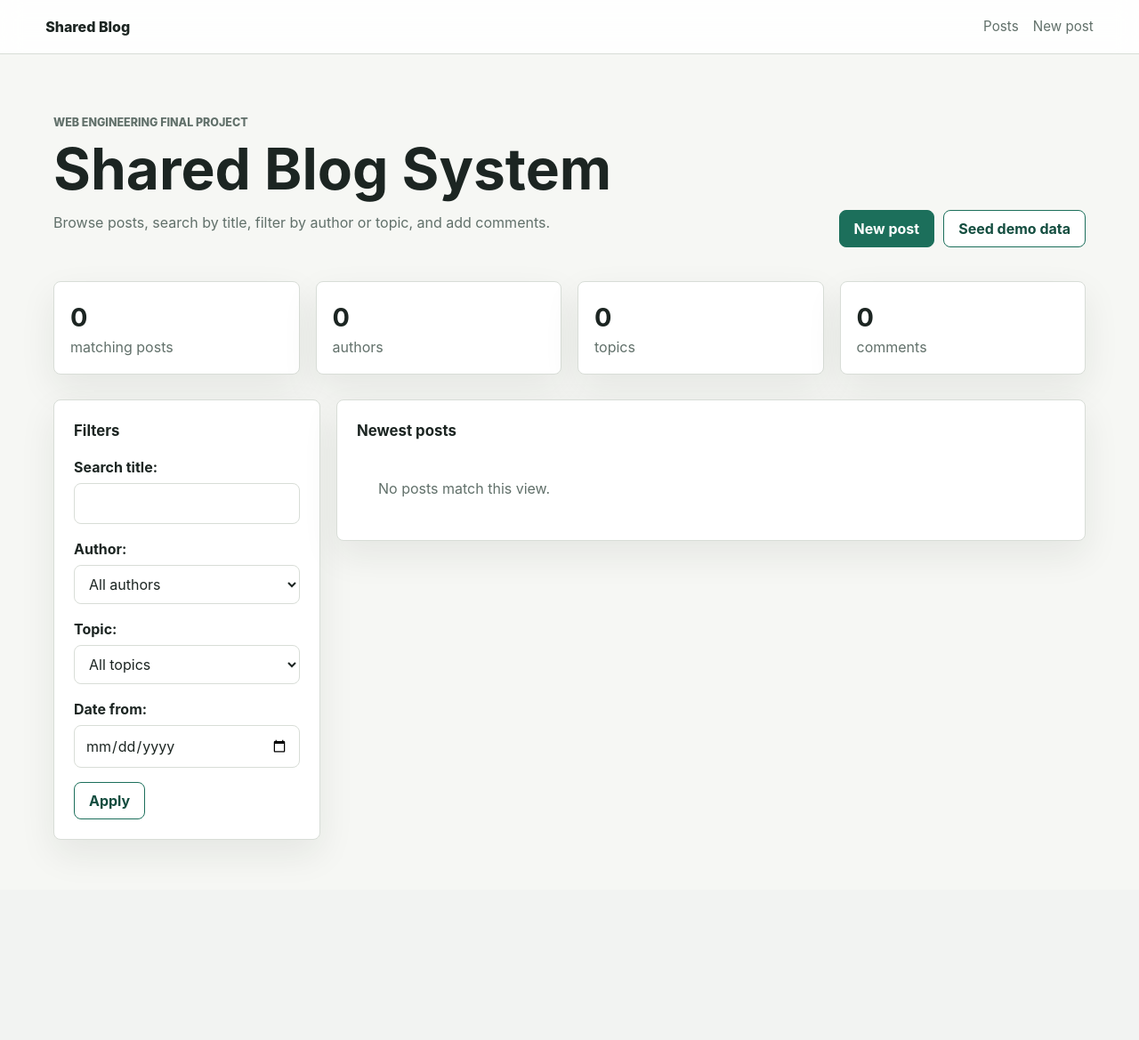
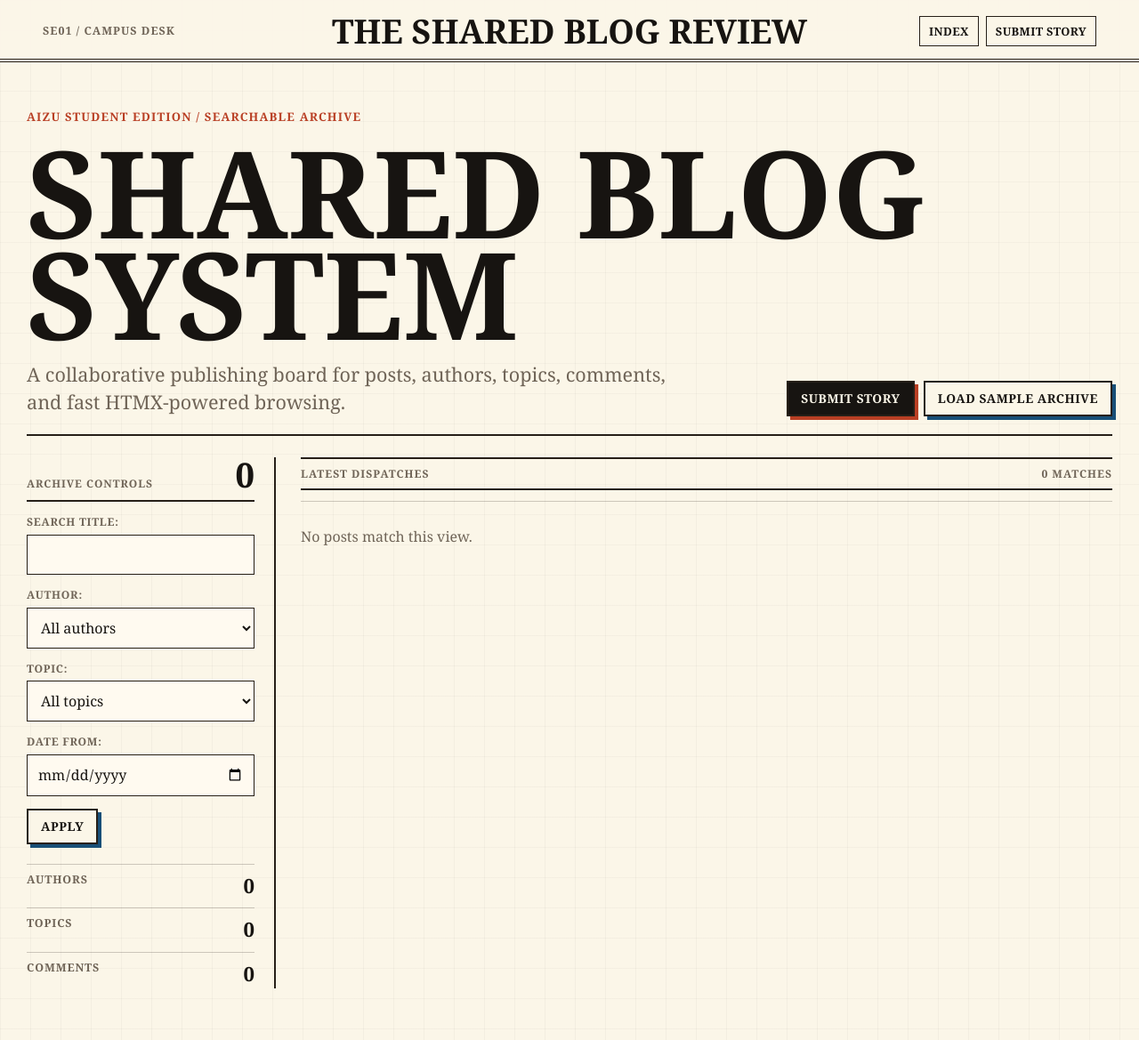
Before and after one commit to nova19q/shared-blog-system, a Django app: page / in a window 1280 px wide. Shown: the whole page at 89% size. Before the commit the page ends 944 px from the top, so only its background shows below. Run offline with Django 5.2, Linux system fonts and the light colour scheme; data that the repository does not hold is empty.

Commit message:
Redesign blog UI with editorial layout

```diff
--- a/src/blog_app/static/blog_app/styles.css
+++ b/src/blog_app/static/blog_app/styles.css
@@ -1,14 +1,15 @@
 :root {
   color-scheme: light;
-  --bg: #f6f7f4;
-  --surface: #ffffff;
-  --ink: #1c2522;
-  --muted: #61706a;
-  --line: #d8ddd7;
-  --accent: #1c6f5b;
-  --accent-dark: #134d3f;
-  --warm: #b85c38;
-  --shadow: 0 16px 40px rgba(24, 35, 31, 0.08);
+  --paper: #fbf6e8;
+  --paper-deep: #eee1c7;
+  --ink: #171411;
+  --muted: #6f6457;
+  --rule: #261f18;
+  --hairline: rgba(38, 31, 24, 0.22);
+  --oxide: #b93f24;
+  --blue: #184f78;
+  --olive: #627240;
+  --panel: #fffaf0;
 }
 
 * {
@@ -17,10 +18,14 @@
 
 body {
   margin: 0;
-  background: var(--bg);
+  background:
+    linear-gradient(90deg, rgba(38, 31, 24, 0.035) 1px, transparent 1px),
+    linear-gradient(180deg, rgba(38, 31, 24, 0.03) 1px, transparent 1px),
+    var(--paper);
+  background-size: 34px 34px;
   color: var(--ink);
-  font-family: Inter, ui-sans-serif, system-ui, -apple-system, BlinkMacSystemFont, "Segoe UI", sans-serif;
-  line-height: 1.5;
+  font-family: Georgia, "Times New Roman", serif;
+  line-height: 1.45;
 }
 
 a {
@@ -28,179 +33,203 @@ a {
 }
 
 .site-header {
-  display: flex;
+  display: grid;
+  grid-template-columns: 1fr auto 1fr;
   align-items: center;
-  justify-content: space-between;
-  gap: 24px;
-  padding: 18px clamp(18px, 4vw, 52px);
-  border-bottom: 1px solid var(--line);
-  background: rgba(255, 255, 255, 0.88);
+  gap: 18px;
+  padding: 16px clamp(16px, 4vw, 48px) 12px;
+  border-bottom: 4px double var(--rule);
+  background: rgba(251, 246, 232, 0.94);
   position: sticky;
   top: 0;
   z-index: 10;
-  backdrop-filter: blur(12px);
+}
+
+.edition-mark {
+  color: var(--muted);
+  font-size: 0.78rem;
+  font-weight: 700;
+  letter-spacing: 0.08em;
+  text-transform: uppercase;
 }
 
 .brand {
-  font-weight: 800;
+  color: var(--ink);
+  font-size: clamp(1.25rem, 3.5vw, 2.35rem);
+  font-weight: 900;
+  line-height: 1;
+  text-align: center;
   text-decoration: none;
+  text-transform: uppercase;
 }
 
 nav {
   display: flex;
-  gap: 16px;
+  justify-content: flex-end;
+  gap: 8px;
 }
 
 nav a {
-  color: var(--muted);
-  font-size: 0.95rem;
+  border: 1px solid var(--rule);
+  padding: 7px 10px;
+  background: var(--paper);
+  color: var(--ink);
+  font-size: 0.8rem;
+  font-weight: 800;
+  letter-spacing: 0.03em;
   text-decoration: none;
+  text-transform: uppercase;
 }
 
 .page {
-  width: min(1160px, calc(100% - 32px));
+  width: min(1220px, calc(100% - 28px));
   margin: 0 auto;
-  padding: 36px 0 56px;
+  padding: 24px 0 58px;
 }
 
 .messages p {
-  margin: 0 0 16px;
-  padding: 12px 14px;
-  border: 1px solid #b9dbc9;
-  background: #eef8f1;
-  border-radius: 8px;
+  margin: 0 0 18px;
+  padding: 10px 12px;
+  border-block: 2px solid var(--olive);
+  background: rgba(98, 114, 64, 0.1);
 }
 
-.hero {
-  display: flex;
-  align-items: flex-end;
-  justify-content: space-between;
-  gap: 28px;
-  padding: 32px 0 26px;
+.masthead {
+  display: grid;
+  grid-template-columns: minmax(0, 1fr) auto;
+  gap: 18px 28px;
+  align-items: end;
+  padding: 28px 0 20px;
+  border-bottom: 2px solid var(--rule);
 }
 
-.hero h1,
-.form-shell h1,
-.post-detail h1 {
+.masthead h1 {
+  grid-column: 1 / -1;
   margin: 0;
-  font-size: clamp(2rem, 6vw, 4rem);
-  line-height: 1;
+  max-width: 1050px;
+  font-size: clamp(3rem, 13vw, 8.5rem);
+  font-weight: 900;
+  letter-spacing: 0;
+  line-height: 0.84;
+  text-transform: uppercase;
 }
 
-.hero p {
+.lead {
   max-width: 720px;
+  margin: 0;
   color: var(--muted);
+  font-size: clamp(1rem, 2.4vw, 1.35rem);
 }
 
-.eyebrow {
-  margin: 0 0 10px;
-  color: var(--warm);
-  font-size: 0.78rem;
-  font-weight: 800;
-  letter-spacing: 0;
+.dateline {
+  margin: 0;
+  color: var(--oxide);
+  font-size: 0.82rem;
+  font-weight: 900;
+  letter-spacing: 0.09em;
   text-transform: uppercase;
 }
 
 .hero-actions {
   display: flex;
-  flex-wrap: wrap;
+  align-items: center;
+  justify-content: flex-end;
   gap: 10px;
 }
 
 .button,
 button {
   display: inline-flex;
+  min-height: 40px;
   align-items: center;
   justify-content: center;
-  min-height: 42px;
-  padding: 0 16px;
-  border: 1px solid var(--accent);
-  border-radius: 8px;
-  background: var(--accent);
-  color: #fff;
+  padding: 0 14px;
+  border: 2px solid var(--rule);
+  border-radius: 0;
+  background: var(--ink);
+  color: var(--paper);
   font: inherit;
-  font-weight: 700;
+  font-size: 0.86rem;
+  font-weight: 900;
+  letter-spacing: 0.04em;
   text-decoration: none;
+  text-transform: uppercase;
   cursor: pointer;
+  box-shadow: 4px 4px 0 var(--oxide);
+}
+
+.button:hover,
+button:hover {
+  transform: translate(-1px, -1px);
 }
 
 .button.secondary {
-  background: var(--surface);
-  color: var(--accent-dark);
+  background: var(--paper);
+  color: var(--ink);
+  box-shadow: 4px 4px 0 var(--blue);
 }
 
-.metrics,
-.layout {
+.newsroom {
   display: grid;
-  gap: 18px;
+  grid-template-columns: 280px minmax(0, 1fr);
+  gap: 28px;
+  padding-top: 24px;
 }
 
-.metrics {
-  grid-template-columns: repeat(4, minmax(0, 1fr));
-  margin: 12px 0 28px;
+.archive-rail {
+  align-self: start;
+  border-right: 2px solid var(--rule);
+  padding-right: 22px;
+  position: sticky;
+  top: 88px;
 }
 
-.metrics article,
-.filters,
-.content-panel,
-.form-shell,
-.post-detail,
-.comments {
-  background: var(--surface);
-  border: 1px solid var(--line);
-  border-radius: 8px;
-  box-shadow: var(--shadow);
+.rail-heading {
+  display: flex;
+  align-items: baseline;
+  justify-content: space-between;
+  gap: 10px;
+  margin-bottom: 14px;
+  padding-bottom: 10px;
+  border-bottom: 2px solid var(--rule);
+  text-transform: uppercase;
 }
 
-.metrics article {
-  padding: 18px;
+.rail-heading span {
+  color: var(--muted);
+  font-size: 0.75rem;
+  font-weight: 900;
+  letter-spacing: 0.08em;
 }
 
-.metrics strong {
-  display: block;
-  font-size: 1.8rem;
+.rail-heading strong {
+  font-size: 2.4rem;
+  line-height: 1;
 }
 
-.metrics span,
-.post-meta,
-.post-card p,
-.comment-list span {
-  color: var(--muted);
-}
-
-.layout {
-  grid-template-columns: 300px 1fr;
-  align-items: start;
-}
-
-.filters,
-.content-panel,
-.form-shell,
-.post-detail,
-.comments {
-  padding: 22px;
-}
-
-.filters h2,
-.section-heading h2 {
-  margin: 0 0 16px;
-  font-size: 1.05rem;
+.filters form p,
+.stacked-form p {
+  margin: 0 0 14px;
 }
 
 label {
   display: block;
-  margin-bottom: 6px;
-  font-weight: 700;
+  margin-bottom: 5px;
+  color: var(--muted);
+  font-size: 0.76rem;
+  font-weight: 900;
+  letter-spacing: 0.06em;
+  text-transform: uppercase;
 }
 
 input,
 select,
 textarea {
   width: 100%;
-  padding: 10px 12px;
-  border: 1px solid var(--line);
-  border-radius: 8px;
-  background: #fff;
+  padding: 10px 11px;
+  border: 1px solid var(--rule);
+  border-radius: 0;
+  background: var(--panel);
   color: var(--ink);
   font: inherit;
 }
@@ -209,43 +238,108 @@ textarea {
   resize: vertical;
 }
 
-.post-grid {
+.archive-stats {
   display: grid;
-  grid-template-columns: repeat(2, minmax(0, 1fr));
-  gap: 16px;
+  gap: 8px;
+  margin: 22px 0 0;
 }
 
-.post-card {
+.archive-stats div {
   display: flex;
-  min-height: 230px;
-  flex-direction: column;
   justify-content: space-between;
-  padding: 18px;
-  border: 1px solid var(--line);
-  border-radius: 8px;
+  border-top: 1px solid var(--hairline);
+  padding-top: 8px;
 }
 
-.post-card h3 {
-  margin: 12px 0 10px;
-  font-size: 1.25rem;
+.archive-stats dt {
+  color: var(--muted);
+  font-size: 0.78rem;
+  font-weight: 900;
+  letter-spacing: 0.07em;
+  text-transform: uppercase;
 }
 
-.post-card h3 a {
-  text-decoration: none;
+.archive-stats dd {
+  margin: 0;
+  font-size: 1.4rem;
+  font-weight: 900;
 }
 
-.post-meta,
-.post-card footer {
-  display: flex;
-  flex-wrap: wrap;
-  gap: 10px;
-  font-size: 0.9rem;
+.front-page {
+  min-width: 0;
 }
 
-.post-card footer {
+.edition-strip {
+  display: flex;
   justify-content: space-between;
-  border-top: 1px solid var(--line);
-  padding-top: 12px;
+  gap: 16px;
+  margin-bottom: 12px;
+  padding: 8px 0;
+  border-block: 2px solid var(--rule);
+  color: var(--muted);
+  font-size: 0.76rem;
+  font-weight: 900;
+  letter-spacing: 0.08em;
+  text-transform: uppercase;
+}
+
+.post-ledger {
+  display: grid;
+  border-top: 1px solid var(--hairline);
+}
+
+.story-row {
+  display: grid;
+  grid-template-columns: 145px minmax(0, 1fr);
+  gap: 14px 24px;
+  padding: 22px 0;
+  border-bottom: 1px solid var(--hairline);
+}
+
+.post-meta {
+  display: flex;
+  flex-direction: column;
+  gap: 8px;
+  color: var(--oxide);
+  font-size: 0.76rem;
+  font-weight: 900;
+  letter-spacing: 0.06em;
+  text-transform: uppercase;
+}
+
+.story-row h3 {
+  margin: 0;
+  font-size: clamp(1.55rem, 4vw, 3.35rem);
+  line-height: 0.96;
+}
+
+.story-row h3 a {
+  text-decoration-thickness: 2px;
+  text-underline-offset: 5px;
+}
+
+.story-row p {
+  grid-column: 2;
+  margin: -6px 0 0;
+  max-width: 740px;
+  color: var(--muted);
+  font-size: 1.03rem;
+}
+
+.story-row footer {
+  grid-column: 2;
+  display: flex;
+  justify-content: space-between;
+  gap: 14px;
+  color: var(--muted);
+  font-size: 0.88rem;
+  font-weight: 700;
+}
+
+.story-row footer a {
+  color: var(--blue);
+  font-weight: 900;
+  text-transform: uppercase;
 }
 
 .pagination {
@@ -253,55 +347,126 @@ textarea {
   align-items: center;
   justify-content: center;
   gap: 16px;
-  margin-top: 18px;
+  margin-top: 24px;
+  padding-top: 16px;
+  border-top: 2px solid var(--rule);
 }
 
 .pagination a {
-  font-weight: 700;
+  font-weight: 900;
+  text-transform: uppercase;
 }
 
 .form-shell,
 .post-detail,
 .comments {
-  max-width: 820px;
-  margin: 0 auto 22px;
+  max-width: 900px;
+  margin: 0 auto 24px;
+  padding: 28px;
+  border: 2px solid var(--rule);
+  background: rgba(255, 250, 240, 0.72);
 }
 
-.stacked-form p {
-  margin: 0 0 16px;
+.form-shell h1,
+.post-detail h1 {
+  margin: 8px 0 24px;
+  font-size: clamp(2.35rem, 7vw, 5.8rem);
+  line-height: 0.9;
+  text-transform: uppercase;
 }
 
 .post-detail p {
-  font-size: 1.08rem;
+  font-size: 1.18rem;
+}
+
+.section-heading {
+  margin-bottom: 12px;
+}
+
+.section-heading h2 {
+  margin: 0;
+  font-size: 1.2rem;
+  text-transform: uppercase;
 }
 
 .comment-list {
   list-style: none;
-  margin: 0 0 18px;
+  margin: 0 0 20px;
   padding: 0;
 }
 
 .comment-list li {
   padding: 14px 0;
-  border-bottom: 1px solid var(--line);
+  border-bottom: 1px solid var(--hairline);
+}
+
+.comment-list strong {
+  display: inline-block;
+  margin-right: 8px;
+  color: var(--blue);
+}
+
+.comment-list span {
+  color: var(--muted);
+  font-size: 0.85rem;
 }
 
 .empty {
   margin: 0;
-  padding: 24px;
+  padding: 28px 0;
   color: var(--muted);
 }
 
-@media (max-width: 820px) {
+@media (max-width: 900px) {
   .site-header,
-  .hero {
-    align-items: flex-start;
-    flex-direction: column;
+  .masthead,
+  .newsroom,
+  .story-row {
+    grid-template-columns: 1fr;
   }
 
-  .metrics,
-  .layout,
-  .post-grid {
-    grid-template-columns: 1fr;
+  .brand {
+    text-align: left;
+  }
+
+  nav {
+    justify-content: flex-start;
+  }
+
+  .hero-actions {
+    justify-content: flex-start;
+  }
+
+  .archive-rail {
+    border-right: 0;
+    border-bottom: 2px solid var(--rule);
+    padding-right: 0;
+    padding-bottom: 18px;
+    position: static;
+  }
+
+  .story-row p,
+  .story-row footer {
+    grid-column: auto;
   }
 }
+
+@media (max-width: 560px) {
+  .page {
+    width: min(100% - 20px, 1220px);
+  }
+
+  .site-header {
+    padding-inline: 10px;
+  }
+
+  nav {
+    flex-wrap: wrap;
+  }
+
+  .form-shell,
+  .post-detail,
+  .comments {
+    padding: 18px;
+  }
+}
--- a/src/blog_app/templates/blog_app/base.html
+++ b/src/blog_app/templates/blog_app/base.html
@@ -10,10 +10,11 @@
   </head>
   <body hx-headers='{"X-CSRFToken": "{{ csrf_token }}"}'>
     <header class="site-header">
-      <a class="brand" href="{% url 'blog:post_list' %}">Shared Blog</a>
+      <div class="edition-mark">SE01 / Campus Desk</div>
+      <a class="brand" href="{% url 'blog:post_list' %}">The Shared Blog Review</a>
       <nav aria-label="Main navigation">
-        <a href="{% url 'blog:post_list' %}">Posts</a>
-        <a href="{% url 'blog:post_create' %}">New post</a>
+        <a href="{% url 'blog:post_list' %}">Index</a>
+        <a href="{% url 'blog:post_create' %}">Submit Story</a>
       </nav>
     </header>
     <main class="page">
--- a/src/blog_app/templates/blog_app/partials/post_results.html
+++ b/src/blog_app/templates/blog_app/partials/post_results.html
@@ -1,6 +1,6 @@
-<div class="post-grid">
+<div class="post-ledger">
   {% for post in page_obj %}
-    <article class="post-card">
+    <article class="post-card story-row">
       <div class="post-meta">
         <span>{{ post.topic.name }}</span>
         <span>{{ post.created_at|date:"Y-m-d" }}</span>
@@ -8,8 +8,8 @@
       <h3><a href="{{ post.get_absolute_url }}">{{ post.title }}</a></h3>
       <p>{{ post.content|truncatewords:26 }}</p>
       <footer>
-        <span>By {{ post.author.username }}</span>
-        <a href="{{ post.get_absolute_url }}">Read</a>
+        <span>Filed by {{ post.author.username }}</span>
+        <a href="{{ post.get_absolute_url }}">Open article</a>
       </footer>
     </article>
   {% empty %}
@@ -24,7 +24,7 @@
         hx-get="{% url 'blog:post_list_partial' %}?page={{ page_obj.previous_page_number }}"
         hx-target="#post-results"
         href="?page={{ page_obj.previous_page_number }}"
-      >Previous</a>
+      >Previous page</a>
     {% endif %}
     <span>Page {{ page_obj.number }} of {{ page_obj.paginator.num_pages }}</span>
     {% if page_obj.has_next %}
@@ -32,7 +32,7 @@
         hx-get="{% url 'blog:post_list_partial' %}?page={{ page_obj.next_page_number }}"
         hx-target="#post-results"
         href="?page={{ page_obj.next_page_number }}"
-      >Next</a>
+      >Next page</a>
     {% endif %}
   </nav>
 {% endif %}
--- a/src/blog_app/templates/blog_app/post_detail.html
+++ b/src/blog_app/templates/blog_app/post_detail.html
@@ -6,7 +6,7 @@
   <article class="post-detail">
     <div class="post-meta">
       <span>{{ post.topic.name }}</span>
-      <span>By {{ post.author.username }}</span>
+      <span>Filed by {{ post.author.username }}</span>
       <span>{{ post.created_at|date:"Y-m-d H:i" }}</span>
     </div>
     <h1>{{ post.title }}</h1>
@@ -15,7 +15,7 @@
 
   <section class="comments">
     <div class="section-heading">
-      <h2>Comments</h2>
+      <h2>Reader notes</h2>
     </div>
     <div id="comments">
       {% include "blog_app/partials/comment_list.html" %}
@@ -29,7 +29,7 @@
     >
       {% csrf_token %}
       {{ form.as_p }}
-      <button class="button" type="submit">Add comment</button>
+      <button class="button" type="submit">Add reader note</button>
     </form>
   </section>
 {% endblock %}
--- a/src/blog_app/templates/blog_app/post_form.html
+++ b/src/blog_app/templates/blog_app/post_form.html
@@ -5,13 +5,13 @@
 {% block content %}
   <section class="form-shell">
     <div>
-      <p class="eyebrow">Create</p>
-      <h1>New blog post</h1>
+      <p class="dateline">Editorial desk</p>
+      <h1>Submit a new story</h1>
     </div>
     <form method="post" class="stacked-form">
       {% csrf_token %}
       {{ form.as_p }}
-      <button class="button" type="submit">Save post</button>
+      <button class="button" type="submit">Publish story</button>
     </form>
   </section>
 {% endblock %}
--- a/src/blog_app/templates/blog_app/post_list.html
+++ b/src/blog_app/templates/blog_app/post_list.html
@@ -3,43 +3,25 @@
 {% block title %}Posts | Shared Blog System{% endblock %}
 
 {% block content %}
-  <section class="hero">
-    <div>
-      <p class="eyebrow">Web Engineering final project</p>
-      <h1>Shared Blog System</h1>
-      <p>Browse posts, search by title, filter by author or topic, and add comments.</p>
-    </div>
+  <section class="masthead">
+    <p class="dateline">Aizu student edition / searchable archive</p>
+    <h1>Shared Blog System</h1>
+    <p class="lead">A collaborative publishing board for posts, authors, topics, comments, and fast HTMX-powered browsing.</p>
     <div class="hero-actions">
-      <a class="button" href="{% url 'blog:post_create' %}">New post</a>
+      <a class="button" href="{% url 'blog:post_create' %}">Submit Story</a>
       <form method="post" action="{% url 'blog:seed_demo' %}">
         {% csrf_token %}
-        <button class="button secondary" type="submit">Seed demo data</button>
+        <button class="button secondary" type="submit">Load Sample Archive</button>
       </form>
     </div>
   </section>
 
-  <section class="metrics" aria-label="Blog overview">
-    <article>
-      <strong>{{ total_posts }}</strong>
-      <span>matching posts</span>
-    </article>
-    <article>
-      <strong>{{ authors|length }}</strong>
-      <span>authors</span>
-    </article>
-    <article>
-      <strong>{{ topics|length }}</strong>
-      <span>topics</span>
-    </article>
-    <article>
-      <strong>{{ comment_count|default:0 }}</strong>
-      <span>comments</span>
-    </article>
-  </section>
-
-  <section class="layout">
-    <aside class="filters" aria-label="Post filters">
-      <h2>Filters</h2>
+  <section class="newsroom">
+    <aside class="filters archive-rail" aria-label="Post filters">
+      <div class="rail-heading">
+        <span>Archive Controls</span>
+        <strong>{{ total_posts }}</strong>
+      </div>
       <form
         method="get"
         hx-get="{% url 'blog:post_list_partial' %}"
@@ -49,11 +31,26 @@
         {{ form.as_p }}
         <button class="button secondary" type="submit">Apply</button>
       </form>
+      <dl class="archive-stats">
+        <div>
+          <dt>Authors</dt>
+          <dd>{{ authors|length }}</dd>
+        </div>
+        <div>
+          <dt>Topics</dt>
+          <dd>{{ topics|length }}</dd>
+        </div>
+        <div>
+          <dt>Comments</dt>
+          <dd>{{ comment_count|default:0 }}</dd>
+        </div>
+      </dl>
     </aside>
 
-    <section class="content-panel" aria-label="Posts">
-      <div class="section-heading">
-        <h2>Newest posts</h2>
+    <section class="front-page" aria-label="Posts">
+      <div class="section-heading edition-strip">
+        <span>Latest dispatches</span>
+        <span>{{ total_posts }} matches</span>
       </div>
       <div id="post-results">
         {% include "blog_app/partials/post_results.html" %}
```
